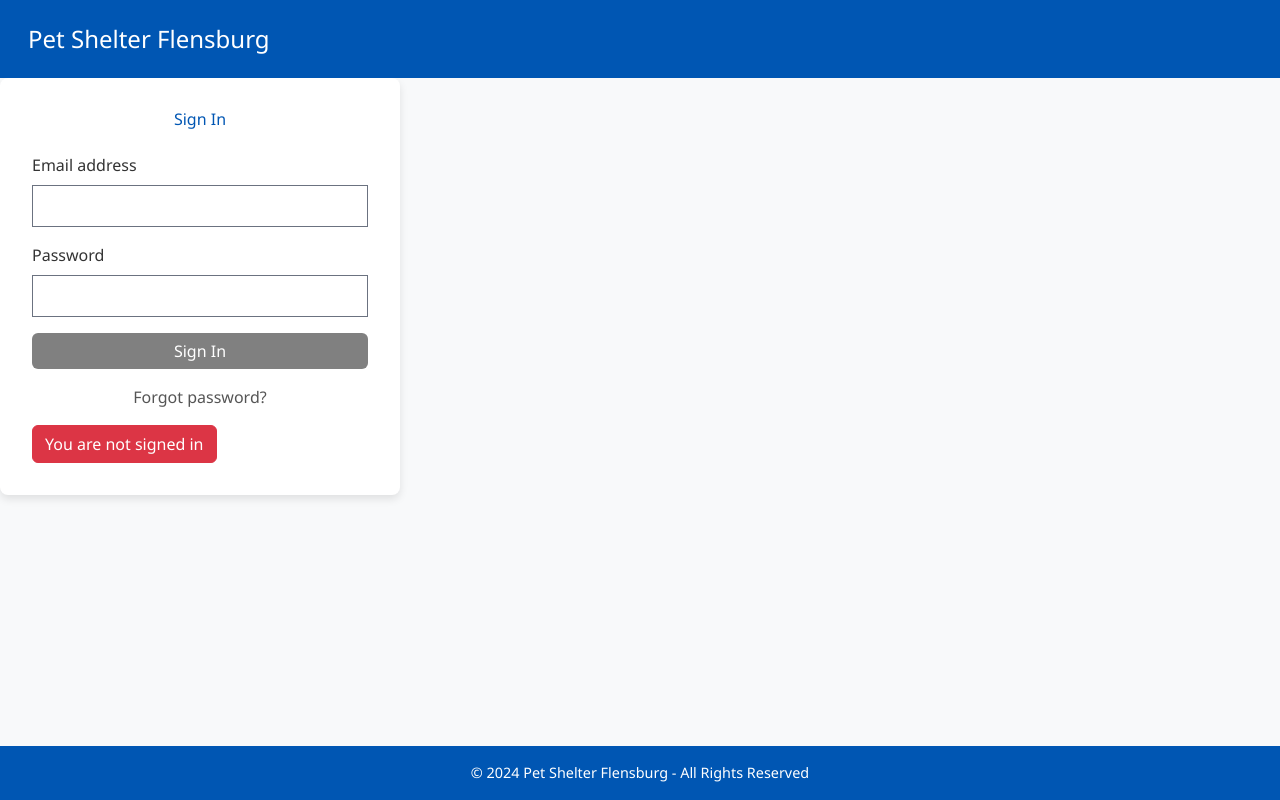
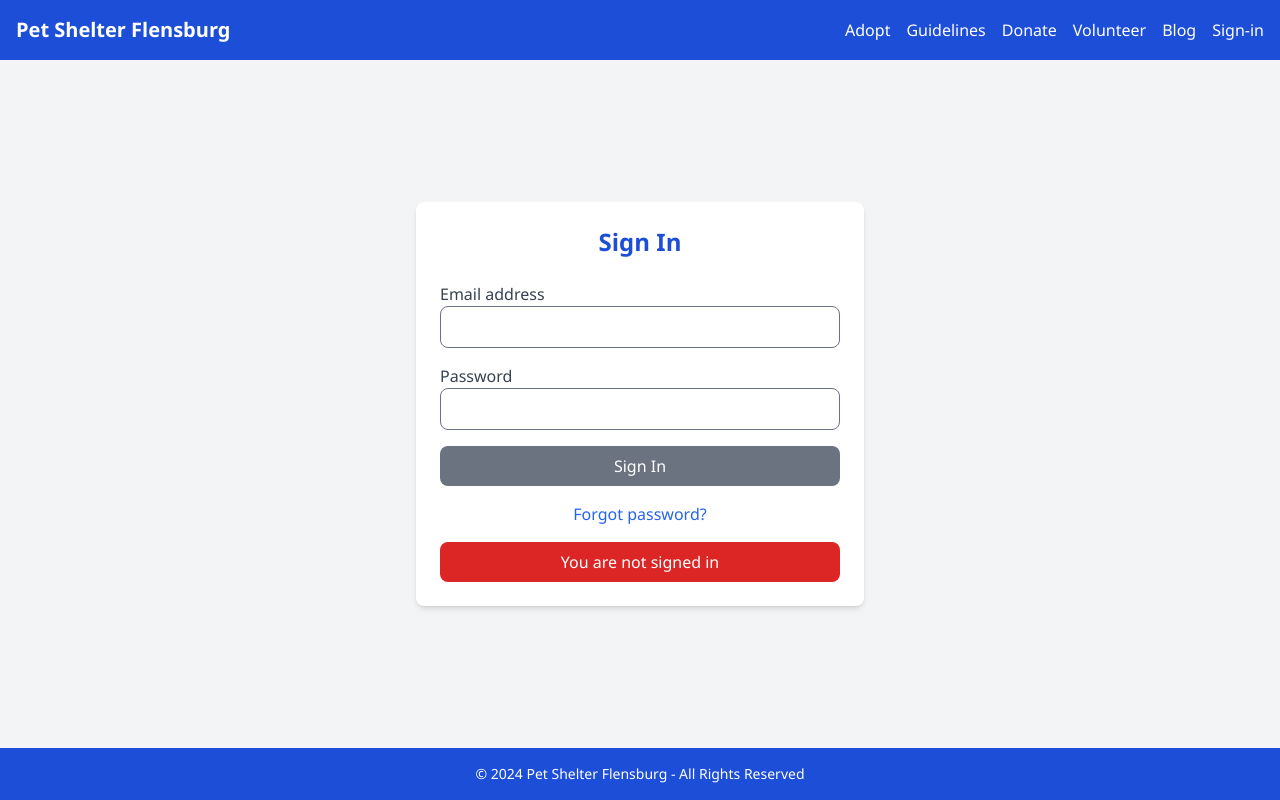
Before and after one commit to LeventeSohar/webtech, a Laravel app: page /signin in a window 1280 px wide. Run offline with Laravel 12, Linux system fonts and the light colour scheme; some libraries are stand-ins or nearby versions.

Commit message:
pull this

```diff
--- a/config/database.php
+++ b/config/database.php
@@ -35,6 +35,7 @@ return [
             'driver' => 'sqlite',
             'url' => env('DB_URL'),
             'database' => env('DB_DATABASE', database_path('database.sqlite')),
+            //'database' => dd(database_path('database.sqlite')), // Add dd() here
             'prefix' => '',
             'foreign_key_constraints' => env('DB_FOREIGN_KEYS', true),
             'busy_timeout' => null,
--- a/resources/js/app.js
+++ b/resources/js/app.js
@@ -1,5 +1,5 @@
 import './bootstrap';
-
+import '../css/app.css';
 import Alpine from 'alpinejs';
 
 window.Alpine = Alpine;
--- a/resources/views/signin.blade.php
+++ b/resources/views/signin.blade.php
@@ -4,136 +4,39 @@
     <meta charset="UTF-8">
     <meta name="viewport" content="width=device-width, initial-scale=1.0">
     <title>Sign In</title>
-    <link href="https://cdn.jsdelivr.net/npm/bootstrap@5.3.0-alpha3/dist/css/bootstrap.min.css" rel="stylesheet">
+    <script src="https://cdn.tailwindcss.com"></script>
     <link href="{{ asset('css/app.css') }}" rel="stylesheet">
     <style>
         body {
             font-family: 'Segoe UI', Arial, sans-serif;
-            color: #333;
-            background-color: #f8f9fa;
-            margin: 0;
-            padding: 0;
-            min-height: 100vh;
-            display: flex;
-            flex-direction: column;
         }
-
-        .navbar {
-            background-color: #0056b3;
-            padding: 1rem;
-        }
-        .navbar-brand, .nav-link {
-            color: #fff !important;
-            font-weight: 500;
-        }
-        .navbar-brand {
-            font-size: 1.5rem;
-        }
-        .navbar-nav .nav-item:not(:last-child) {
-            margin-right: 1rem;
-        }
-        .nav-link:hover {
-            color: #d1e0f0 !important;
-        }
-
-        .signin-container {
-            width: 100%;
-            max-width: 400px;
-            padding: 2rem;
-            background-color: #fff;
-            border-radius: 8px;
-            box-shadow: 0px 4px 8px rgba(0, 0, 0, 0.1);
-        }
-
-        .signin-container h2 {
-            text-align: center;
-            color: #0056b3;
-            margin-bottom: 1.5rem;
-        }
-
-        .signin-container form .form-control {
-            margin-bottom: 1rem;
-        }
-
-        .signin-container .btn-primary {
-            width: 100%;
-            background-color: grey; /* Initially grey */
-            border: none;
-            transition: background-color 0.3s ease;
-        }
-
-        .signin-container .btn-primary:hover {
-            background-color: #004494;
-        }
-
-        .signin-container .forgot-password {
-            text-align: center;
-            display: block;
-            margin-top: 1rem;
-            color: #555;
-        }
-
-        .signin-container .forgot-password:hover {
-            color: #0056b3;
-            text-decoration: none;
-        }
-
-        .footer {
-            background-color: #0056b3;
-            color: #fff;
-            padding: 1rem;
-            text-align: center;
-            position: fixed;
-            bottom: 0;
-            width: 100%;
-        }
-        .footer p {
-            margin: 0;
-            font-size: 0.9rem;
-        }
-
-        /* Button styles for different states */
-        .btn-admin {
-            background-color: yellow;
-            border: none;
-        }
-
-        .btn-not-admin {
-            background-color: red;
-            border: none;
-        }
-
     </style>
 </head>
-<body>
+<body class="bg-gray-100 min-h-screen flex flex-col">
 
     <!-- Navbar -->
-    <nav class="navbar navbar-expand-lg">
-        <div class="container">
-            <a class="navbar-brand" href="/">Pet Shelter Flensburg</a>
-            <button class="navbar-toggler" type="button" data-bs-toggle="collapse" data-bs-target="#navbarNav" aria-controls="navbarNav" aria-expanded="false" aria-label="Toggle navigation">
-                <span class="navbar-toggler-icon"></span>
-            </button>
-            <div class="collapse navbar-collapse justify-content-end" id="navbarNav">
-                <ul class="navbar-nav">
-                    <li class="nav-item"><a class="nav-link" href="/adopt">Adopt</a></li>
-                    <li class="nav-item"><a class="nav-link" href="/guidelines">Guidelines</a></li>
-                    <li class="nav-item"><a class="nav-link" href="/donate">Donate</a></li>
-                    <li class="nav-item"><a class="nav-link" href="/volunteer">Volunteer</a></li>
-                    <li class="nav-item"><a class="nav-link" href="/blog">Blog</a></li>
-                    <li class="nav-item"><a class="nav-link" href="/signin">Sign-in</a></li>
-                </ul>
+    <nav class="bg-blue-700 text-white py-4">
+        <div class="container mx-auto flex justify-between items-center px-4">
+            <a class="text-xl font-semibold" href="/">Pet Shelter Flensburg</a>
+            <div class="flex space-x-4">
+                <a class="hover:text-blue-300" href="/adopt">Adopt</a>
+                <a class="hover:text-blue-300" href="/guidelines">Guidelines</a>
+                <a class="hover:text-blue-300" href="/donate">Donate</a>
+                <a class="hover:text-blue-300" href="/volunteer">Volunteer</a>
+                <a class="hover:text-blue-300" href="/blog">Blog</a>
+                <a class="hover:text-blue-300" href="/signin">Sign-in</a>
             </div>
         </div>
     </nav>
 
     <!-- Sign-In Container -->
-    <div class="signin-container">
-        <h2>Sign In</h2>
+    <div class="flex flex-grow items-center justify-center">
+        <div class="bg-white w-full max-w-md p-6 rounded-lg shadow-md">
+            <h2 class="text-2xl font-semibold text-blue-700 text-center mb-6">Sign In</h2>
 
             <!-- Display validation errors -->
             @if ($errors->any())
-            <div class="alert alert-danger">
+                <div class="bg-red-100 border border-red-400 text-red-700 px-4 py-3 rounded mb-4">
                     <ul>
                         @foreach ($errors->all() as $error)
                             <li>{{ $error }}</li>
@@ -144,50 +47,48 @@
 
             <form action="{{ route('login') }}" method="POST">
                 @csrf
-            <div class="mb-3">
-                <label for="email" class="form-label">Email address</label>
-                <input type="email" class="form-control" id="email" name="email" value="{{ old('email') }}" required>
+                <div class="mb-4">
+                    <label for="email" class="block text-gray-700 font-medium">Email address</label>
+                    <input type="email" id="email" name="email" value="{{ old('email') }}" required
+                        class="w-full px-4 py-2 border rounded-lg focus:ring-2 focus:ring-blue-500 focus:outline-none">
                 </div>
-            <div class="mb-3">
-                <label for="password" class="form-label">Password</label>
-                <input type="password" class="form-control" id="password" name="password" required>
+                <div class="mb-4">
+                    <label for="password" class="block text-gray-700 font-medium">Password</label>
+                    <input type="password" id="password" name="password" required
+                        class="w-full px-4 py-2 border rounded-lg focus:ring-2 focus:ring-blue-500 focus:outline-none">
                 </div>
-            <button type="submit" class="btn btn-primary" id="signInButton">Sign In</button>
-            <a href="#" class="forgot-password">Forgot password?</a>
+                <button type="submit" id="signInButton" class="w-full bg-gray-500 text-white py-2 rounded-lg hover:bg-blue-700 transition duration-300">Sign In</button>
+                <a href="#" class="block text-center text-blue-600 mt-4 hover:underline">Forgot password?</a>
             </form>
 
             <!-- Check if user is signed in -->
             @if(Auth::check())
-        <button class="btn btn-success mt-3">You are signed in</button> <!-- Green button if signed in -->
+                <button class="w-full bg-green-500 text-white py-2 rounded-lg mt-4">You are signed in</button>
 
-        @if(Auth::user()->is_admin)  <!-- Check if the user is an admin (true/false check) -->
-            <button class="btn btn-admin mt-3">You are an Admin</button> <!-- Yellow button for admins -->
+                @if(Auth::user()->is_admin)
+                    <button class="w-full bg-yellow-500 text-black py-2 rounded-lg mt-4">You are an Admin</button>
                 @else
-            <button class="btn btn-not-admin mt-3">You are not an Admin</button> <!-- Red button for non-admins -->
+                    <button class="w-full bg-red-500 text-white py-2 rounded-lg mt-4">You are not an Admin</button>
                 @endif
 
-        <!-- Go to Dashboard button for both users and admins -->
                 <form action="{{ route('dashboard') }}" method="GET">
-            <button type="submit" class="btn btn-success mt-3">Go to Dashboard</button>
+                    <button type="submit" class="w-full bg-blue-600 text-white py-2 rounded-lg mt-4">Go to Dashboard</button>
                 </form>
 
-        <!-- Sign Out Button -->
-        <form action="{{ route('logout') }}" method="POST" class="mt-3">
+                <form action="{{ route('logout') }}" method="POST" class="mt-4">
                     @csrf
-            <button type="submit" class="btn btn-danger">Sign Out</button>
+                    <button type="submit" class="w-full bg-red-600 text-white py-2 rounded-lg">Sign Out</button>
                 </form>
             @else
-        <button class="btn btn-danger mt-3">You are not signed in</button> <!-- Red button if not signed in -->
+                <button class="w-full bg-red-600 text-white py-2 rounded-lg mt-4">You are not signed in</button>
             @endif
+        </div>
     </div>
 
     <!-- Footer -->
-    <footer class="footer">
-        <p>&copy; 2024 Pet Shelter Flensburg - All Rights Reserved</p>
+    <footer class="bg-blue-700 text-white py-4 text-center">
+        <p class="text-sm">&copy; 2024 Pet Shelter Flensburg - All Rights Reserved</p>
     </footer>
-
-    <!-- Scripts -->
-    <script src="https://cdn.jsdelivr.net/npm/bootstrap@5.3.0-alpha3/dist/js/bootstrap.bundle.min.js"></script>
 
 </body>
 </html>
--- a/vite.config.js
+++ b/vite.config.js
@@ -1,5 +1,5 @@
 import { defineConfig } from 'vite';
-import laravel from 'laravel-vite-plugin';
+import laravel from 'vite-plugin-laravel';
 
 export default defineConfig({
     plugins: [
```
Also changed, not shown: resources/views/dashboard.blade.php (+22 -81 lines), resources/views/layouts/home.blade.php (+73 -0 lines), tailwind.config.js (+5 -2 lines). Lines whose indentation alone changed are shown as unchanged.
